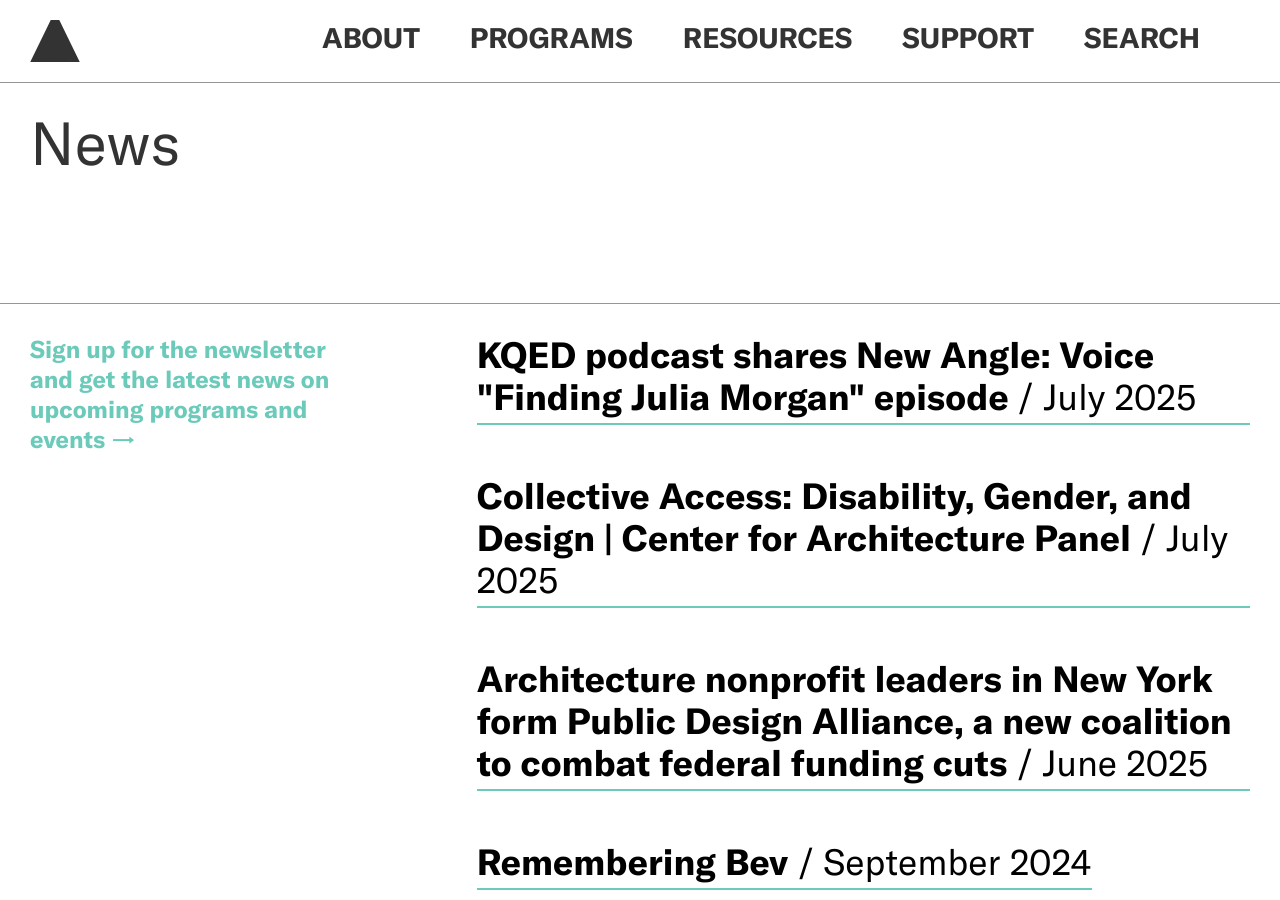
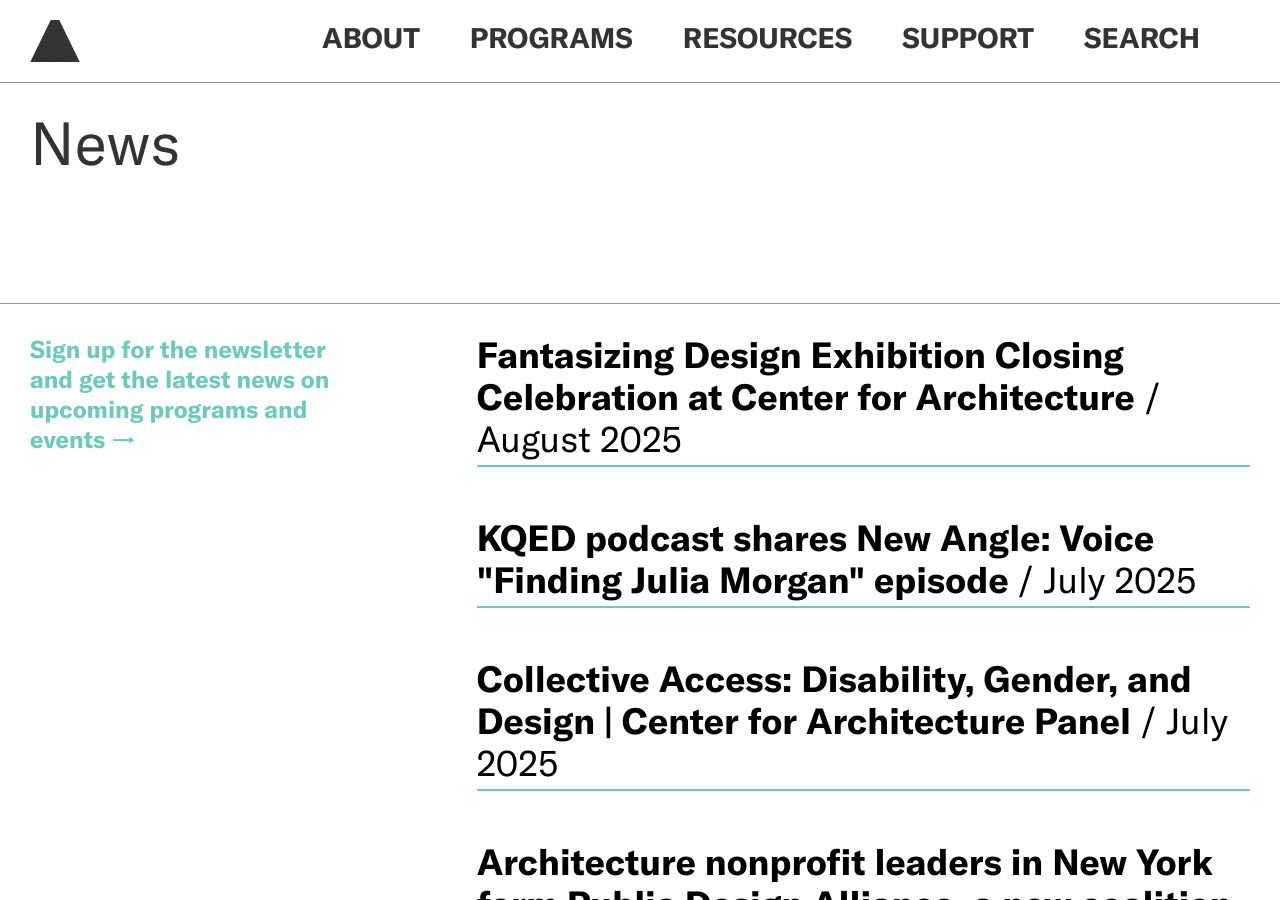
Before and after one commit to jengalas/bwaf-bbw, a Jekyll site: the page built from about/news.md, in a window 1280 px wide and 900 px high. Built offline with Jekyll 4.4.1, drawn with Linux system fonts in a browser that asks for light colours; nearby versions of some CDN libraries; some web fonts are replaced.

Commit message:
Updated 1 file via CloudCannon.

```diff
--- a/about/news.md
+++ b/about/news.md
@@ -8,6 +8,12 @@
   Sign up for the newsletter and get the latest news on upcoming programs and
   events
 newsletters:
+  - link: >-
+      https://calendar.aiany.org/2025/08/21/fantasizing-design-exhibition-closing-celebration/
+    month_year: August 2025
+    title: >-
+      Fantasizing Design Exhibition Closing Celebration at Center for
+      Architecture
   - link: https://www.kqed.org/news/12048156/#episode-transcript
     month_year: July 2025
     title: 'KQED podcast shares New Angle: Voice "Finding Julia Morgan" episode '
```
